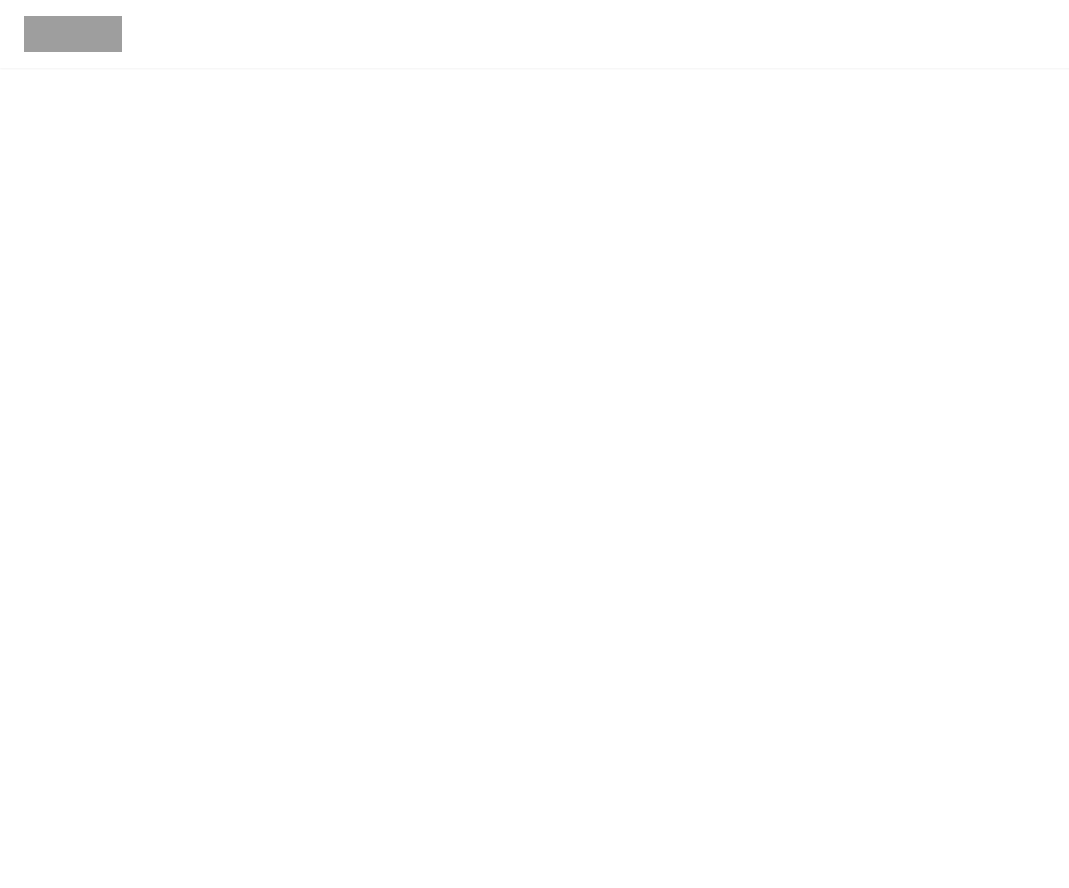
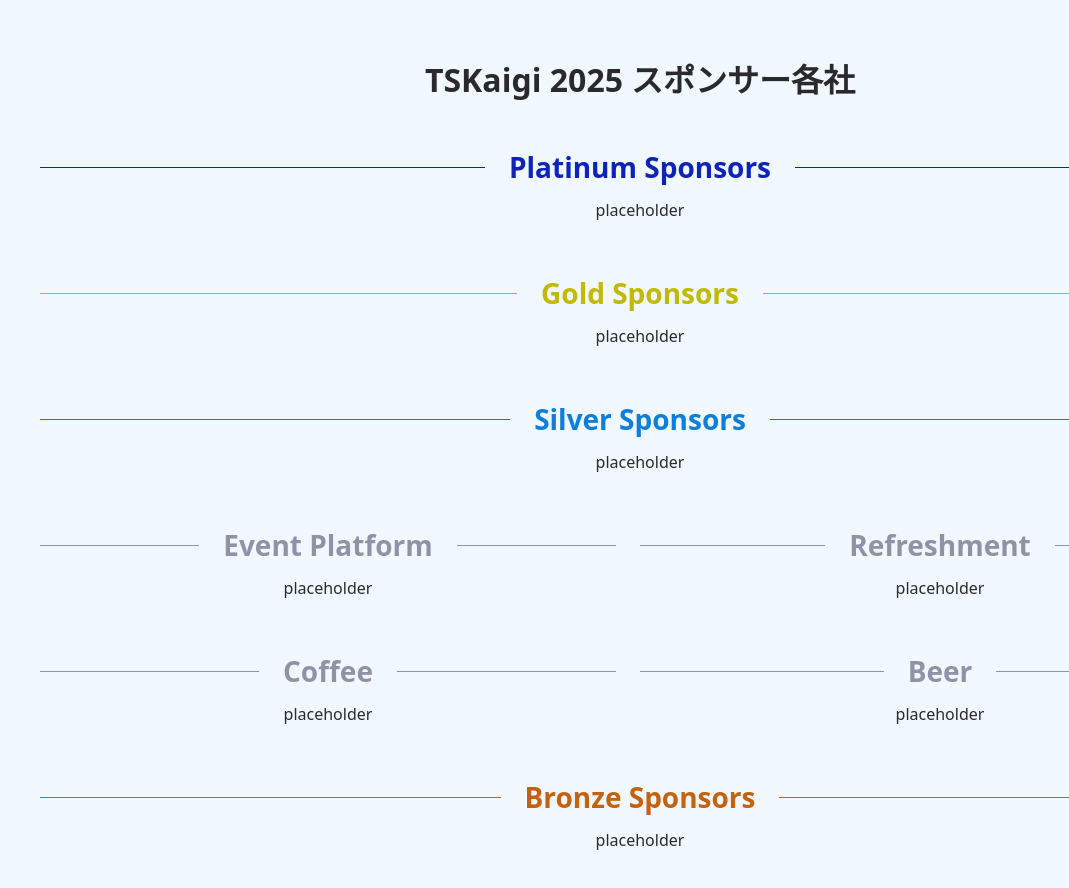
Before and after one commit to tskaigi/tskaigi2025-web-site, a Next.js app: page /wip in a window 1280 px wide. Shown: the top 888 px of the page, without its empty margins (0-1069 px from the left). Before the commit the page ends 800 px from the top, so only its background shows below. Built offline with nearby package versions, Linux system fonts and the light colour scheme; grey boxes are pictures that could not be loaded.

Commit message:
feat: SponsorsBoardSection作成

```diff
--- a/src/app/wip/page.tsx
+++ b/src/app/wip/page.tsx
@@ -1,9 +1,11 @@
-import { Header } from "../../components/ui/header";
+import { SponsorsBoardSection } from "@/components/SponsorsBoardSection";
+// import { Header } from "../../components/ui/header";
 
 export default function Home() {
   return (
     <>
-      <Header />
+      {/* <Header /> */}
+      <SponsorsBoardSection />
     </>
   );
 }
--- /dev/null
+++ b/src/components/SponsorsBoardSection/SponsorsBoardItem/index.tsx
@@ -0,0 +1,31 @@
+type Props = {
+  children: React.ReactNode;
+  title: string;
+  titleClassName: string;
+  itemClassName?: string;
+};
+
+export function SponsorsBoardItem({
+  children,
+  title,
+  titleClassName,
+  itemClassName,
+}: Props) {
+  return (
+    <div
+      className={`pb-10 flex flex-col ${itemClassName ? itemClassName : ""}`}
+    >
+      <h3
+        className={`
+          py-2.5 flex items-center text-[22px] text-center border-spacing-2 font-bold font-noto md:text-[28px]
+          before:content-[''] before:grow before:h-[1px] before:mr-6
+          after:content-[''] after:grow after:h-[1px] after:ml-6
+          ${titleClassName}
+        `}
+      >
+        {title}
+      </h3>
+      {children}
+    </div>
+  );
+}
--- /dev/null
+++ b/src/components/SponsorsBoardSection/index.tsx
@@ -0,0 +1,74 @@
+import { SponsorsBoardItem } from "./SponsorsBoardItem";
+
+export function SponsorsBoardSection() {
+  return (
+    <section className="px-10 bg-blue-light-100">
+      <h2 className="pt-16 pb-10 text-2xl text-center font-bold font-noto sm:text-[32px]">
+        <span className="inline-block pr-2">TSKaigi 2025</span>
+        <span className="inline-block">スポンサー各社</span>
+      </h2>
+
+      <SponsorsBoardItem
+        title="Platinum Sponsors"
+        titleClassName="text-blue-purple-600 before:bg-blue-purple-600 after:bg-blue-purple-600"
+      >
+        <div className="text-center">placeholder</div>
+      </SponsorsBoardItem>
+
+      <SponsorsBoardItem
+        title="Gold Sponsors"
+        titleClassName="text-yellow-600 before:bg-yellow-600 after:bg-yellow-600"
+      >
+        <div className="text-center">placeholder</div>
+      </SponsorsBoardItem>
+
+      <SponsorsBoardItem
+        title="Silver Sponsors"
+        titleClassName="text-blue-light-500 before:bg-blue-light-500 after:bg-blue-light-500"
+      >
+        <div className="text-center">placeholder</div>
+      </SponsorsBoardItem>
+
+      <div className="flex">
+        <SponsorsBoardItem
+          itemClassName="w-1/2 pr-6"
+          title="Event Platform"
+          titleClassName="text-black-400 before:bg-black-400 after:bg-black-400"
+        >
+          <div className="text-center">placeholder</div>
+        </SponsorsBoardItem>
+        <SponsorsBoardItem
+          itemClassName="w-1/2"
+          title="Refreshment"
+          titleClassName="text-black-400 before:bg-black-400 after:bg-black-400"
+        >
+          <div className="text-center">placeholder</div>
+        </SponsorsBoardItem>
+      </div>
+
+      <div className="flex">
+        <SponsorsBoardItem
+          itemClassName="w-1/2 pr-6"
+          title="Coffee"
+          titleClassName="text-black-400 before:bg-black-400 after:bg-black-400"
+        >
+          <div className="text-center">placeholder</div>
+        </SponsorsBoardItem>
+        <SponsorsBoardItem
+          itemClassName="w-1/2"
+          title="Beer"
+          titleClassName="text-black-400 before:bg-black-400 after:bg-black-400"
+        >
+          <div className="text-center">placeholder</div>
+        </SponsorsBoardItem>
+      </div>
+
+      <SponsorsBoardItem
+        title="Bronze Sponsors"
+        titleClassName="text-orange-600 before:bg-orange-600 after:bg-orange-600"
+      >
+        <div className="text-center">placeholder</div>
+      </SponsorsBoardItem>
+    </section>
+  );
+}
```
